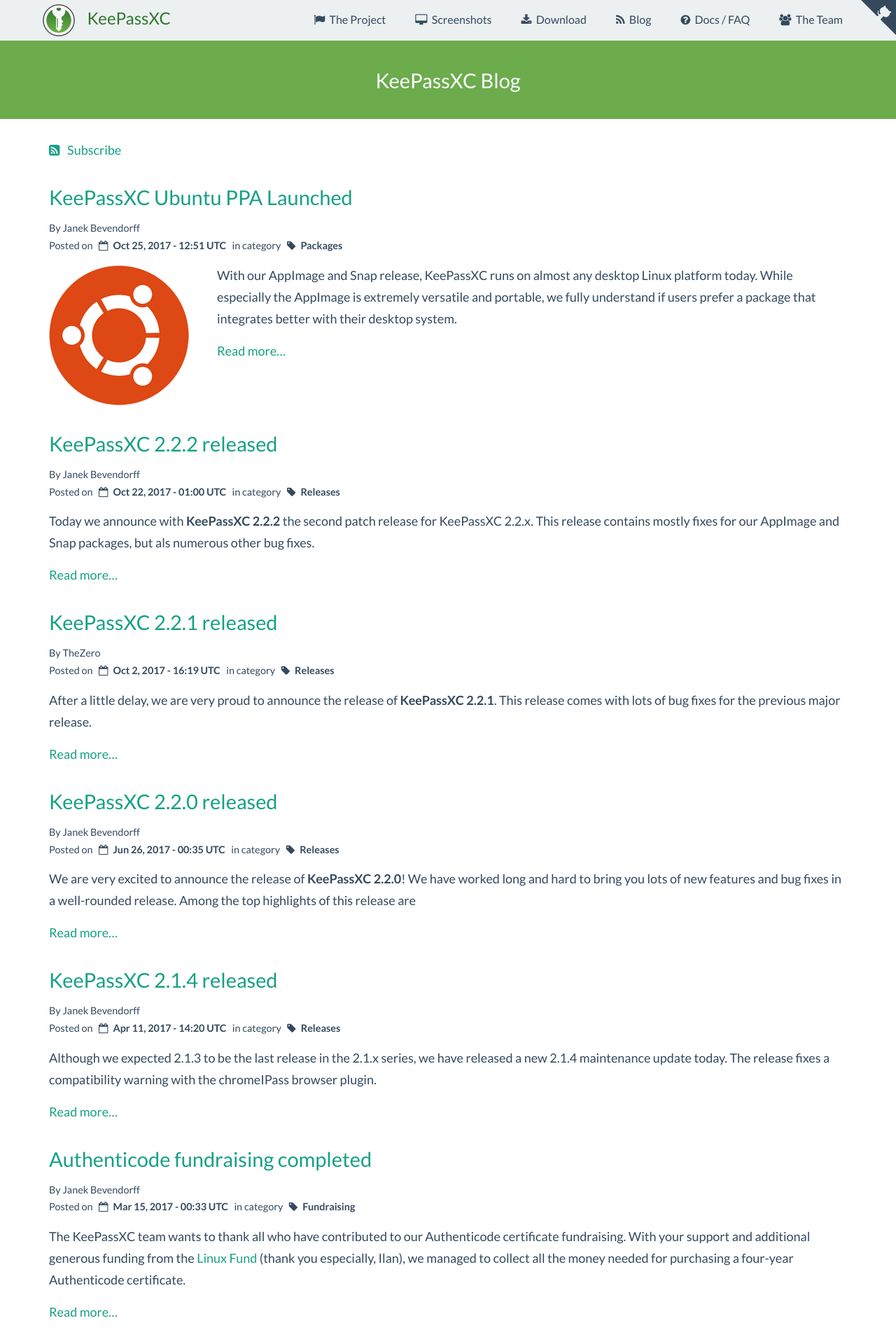
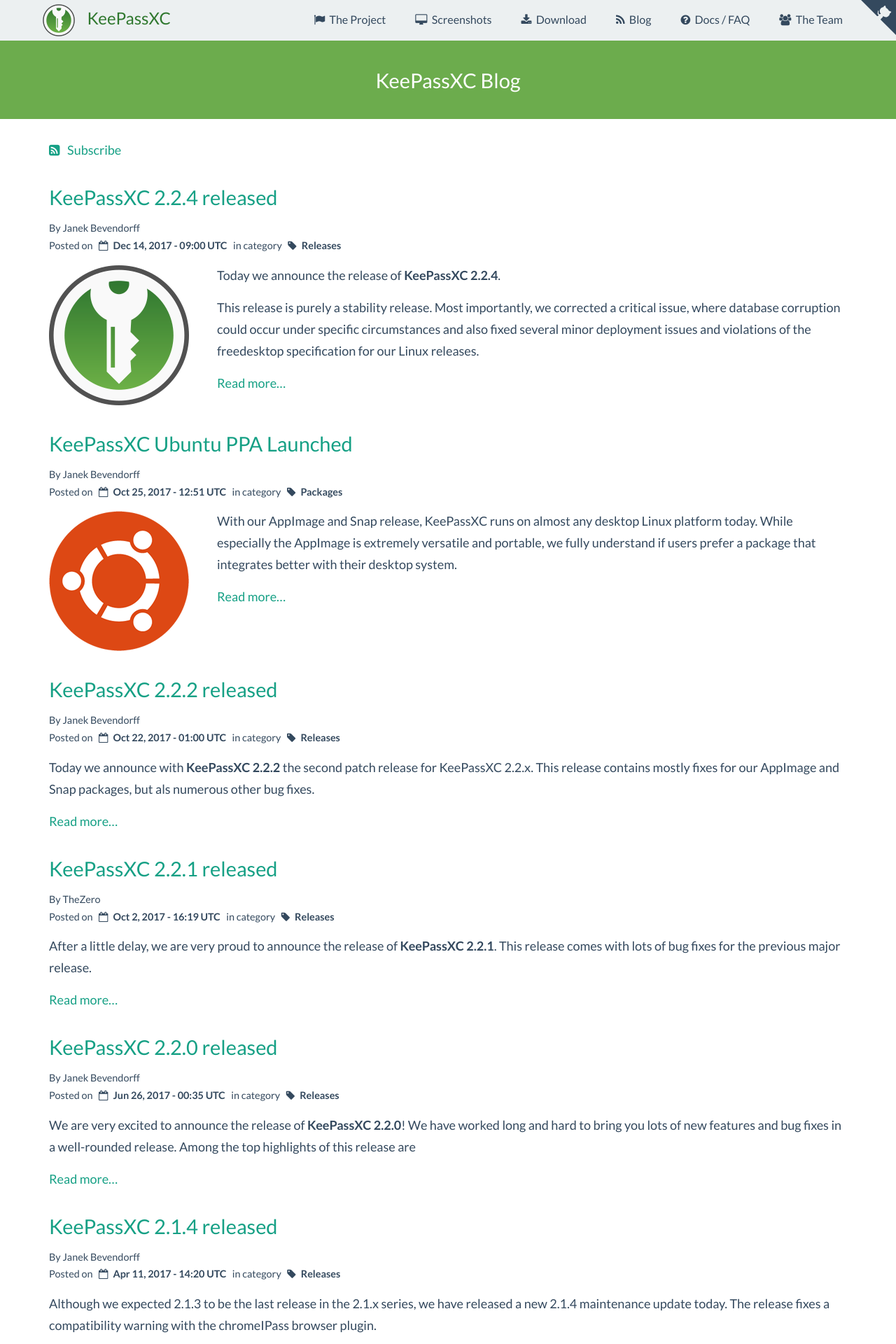
Before and after one commit to keepassxreboot/keepassxc-org, a Jekyll site: the page built from blog/index.html, in a window 1280 px wide. Shown: the top 1920 px of the page at 70% size. Built offline with Jekyll 4.4.1, drawn with Linux system fonts in a browser that asks for light colours; comment, search, counter and statistics services are not loaded.

Commit message:
Add 2.2.4 release announcement

```diff
--- a/_layouts/default.html
+++ b/_layouts/default.html
@@ -23,7 +23,7 @@
     <link href="{{ site.baseurl }}/css/magnific-popup.min.css?201706252330" rel="stylesheet">
     {% endif %}
     <!-- Custom styles for this template -->
-    <link href="{{ site.baseurl }}/css/main.min.css?201710220310" rel="stylesheet">
+    <link href="{{ site.baseurl }}/css/main.min.css?201712141015" rel="stylesheet">
     <link rel="canonical" href="https://keepassxc.org{{ page.url }}"/>
     {% if page.path contains "blog" %}
     <link type="application/atom+xml" rel="alternate" href="{{ site.baseurl }}/blog/feed.xml"/>
--- /dev/null
+++ b/blog/_posts/2017-12-14-2.2.4-released.md
@@ -0,0 +1,44 @@
+---
+layout: blog
+title:  "KeePassXC 2.2.4 released"
+date:   2017-12-14 10:00 +0100
+category: "Releases"
+permalink: /:path/
+author: Janek Bevendorff
+excerpt_separator: <!--more-->
+---
+
+<div class="blog-teaser-img">
+<img src="{{ site.baseurl }}/logo.png" alt="KeePassXC logo">
+</div>
+
+Today we announce the release of **KeePassXC 2.2.4**.
+
+This release is purely a stability release. Most importantly, we corrected a critical issue, where database corruption
+could occur under specific circumstances and also fixed several minor deployment issues and violations of the
+freedesktop specification for our Linux releases.
+
+<!--more-->
+
+Besides these fixes, 2.2.4 is also our first signed macOS release. So users of Gatekeeper, cheer up!
+You will now be able to directly install and start KeePassXC after downloading it via your favorite browser.
+
+Instead of an error message saying that this application cannot be started, you will now see this:
+
+<p style="clear: left;">
+<img alt="macOS Gatekeeper Signed App" src="{{ site.baseurl }}/blog/images/keepassxc-signed-mac.png">
+</p>
+
+We are not impressed by how Gatekeeper acknowledges (or rather fails to acknowledge) the fact that this app is indeed
+signed, but this should still be a huge improvement for our macOS users.
+Also, as you may have noticed from the screenshot, the new signed DMG installer comes with a slightly nicer-looking layout.
+
+##### Full Changelog:
+- Prevent database corruption when locked [#1219]
+- Fixes apply button not saving new entries [#1141]
+- Switch to Consolas font on Windows for password edit [#1229]
+- Multiple fixes to AppImage deployment [#1115, #1228]
+- Fixes multiple memory leaks [#1213]
+- Resize message close to 16x16 pixels [#1253]
+
+You can download the new release from our [downloads page](/download).
--- a/css/main.css
+++ b/css/main.css
@@ -405,6 +405,11 @@
     animation: octocat-wave 560ms ease-in-out;
 }
 
+.blog-teaser-img {
+    float: left;
+    margin: 0 4rem 4rem 0;
+}
+
 .post-list .post {
     margin: 2em auto;
 }
```
Also changed, not shown: blog/_posts/2017-10-25-ubuntu-ppa.md (+2 -2 lines), blog/images/keepassxc-signed-mac.png (added), css/main.min.css.
